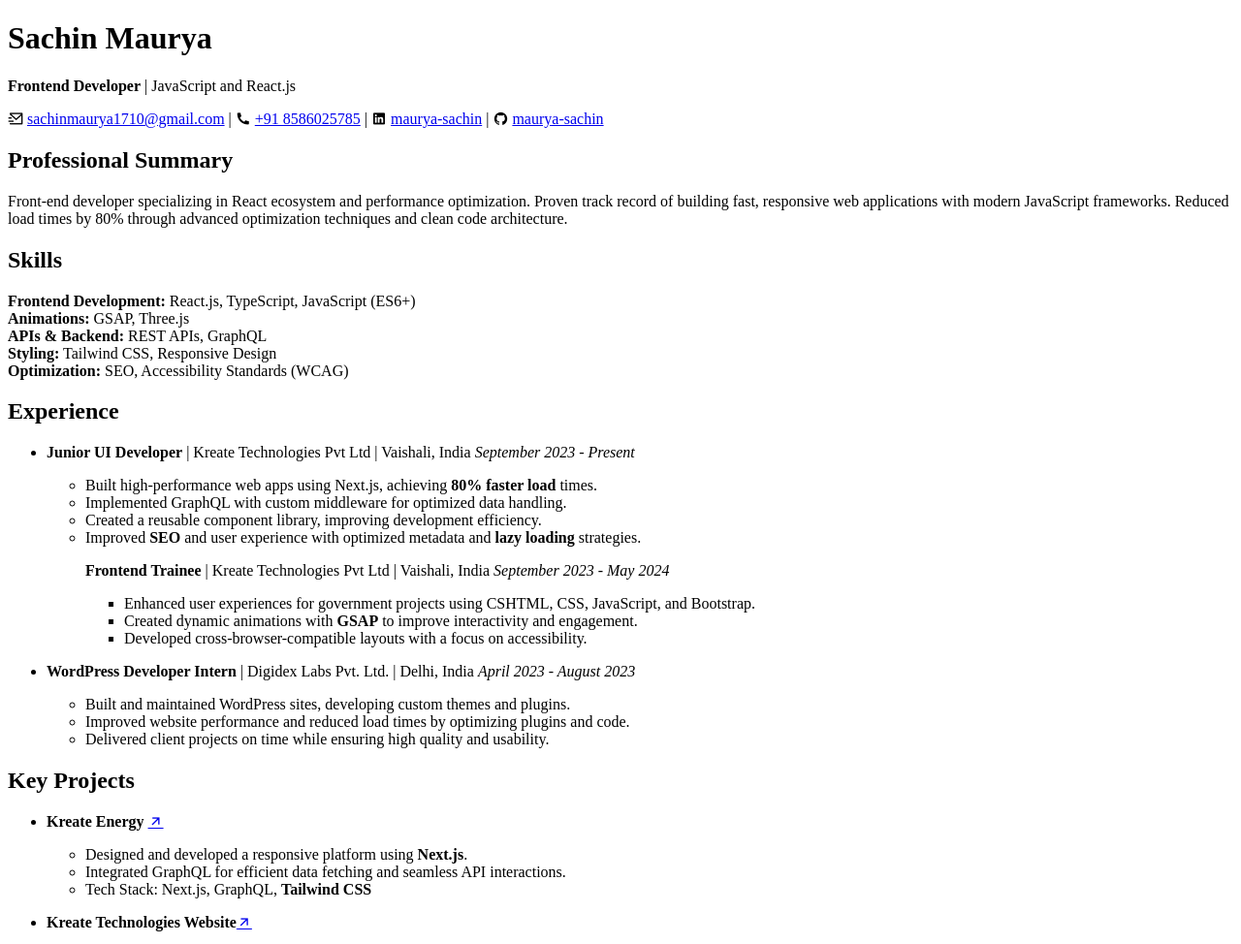
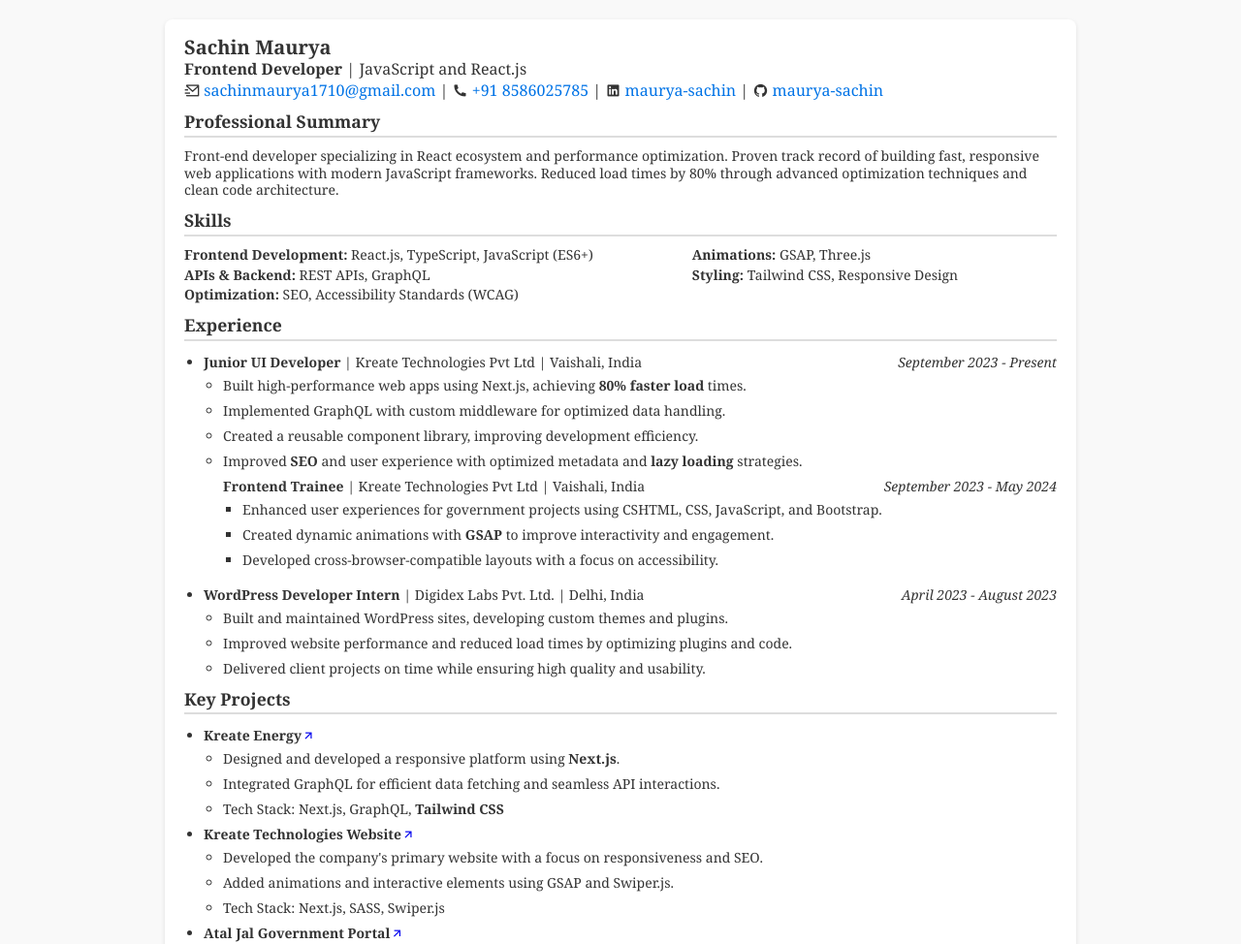
Before and after one commit to maurya-sachin/resume-2025, a plain HTML site: page index.html in a window 1280 px wide. Shown: the top 974 px of the page at 97% size. Drawn offline with nearby package versions, Linux system fonts and the light colour scheme.

Commit message:
add style for resume

```diff
--- a/index.html
+++ b/index.html
@@ -6,7 +6,104 @@
     <meta name="viewport" content="width=device-width, initial-scale=1.0" />
     <link href="https://cdn.jsdelivr.net/npm/remixicon@4.5.0/fonts/remixicon.css" rel="stylesheet" />
     <title>Sachin Maurya - Frontend Developer</title>
+    <style>
+        body {
+            font-family: Cambria, Cochin, Georgia, Times, "Times New Roman", serif;
+            margin: 0;
+            padding: 20px;
+            color: #333;
+            background-color: #f9f9f9;
+            font-size: 14px;
+            line-height: 1.1rem;
+        }
 
+        .container {
+            max-width: 900px;
+            margin: 0 auto;
+            background: #fff;
+            padding: 20px;
+            border-radius: 8px;
+            box-shadow: 0 2px 5px rgba(0, 0, 0, 0.1);
+        }
+
+        .header h1 {
+            margin: 0;
+            font-size: 1.25rem;
+        }
+
+        .header p {
+            margin: 5px 0;
+            font-size: 1rem;
+        }
+
+        .header a {
+            color: #0073e6;
+            text-decoration: none;
+        }
+
+        .header a:hover {
+            text-decoration: underline;
+        }
+
+        h2 {
+            border-bottom: 2px solid #ddd;
+            padding-bottom: 5px;
+            margin-bottom: 10px;
+            font-size: 1.1rem;
+        }
+
+        ul {
+            padding-left: 20px;
+            line-height: 1rem;
+        }
+
+        .body p {
+            margin: 0rem;
+            margin-bottom: 0.5rem;
+        }
+
+        .body p:not(.education) {
+            display: flex;
+            justify-content: space-between;
+        }
+
+        .skills {
+            display: grid;
+            grid-template-columns: auto auto;
+            row-gap: 3px;
+        }
+
+        .body .projects p {
+            justify-content: flex-start;
+        }
+
+        .body a {
+            text-decoration: none;
+        }
+
+        li {
+            margin-bottom: 10px;
+            line-height: 1rem;
+        }
+
+        .footer {
+            text-align: center;
+            font-size: 12px;
+            color: #777;
+            margin-top: 20px;
+        }
+
+        @media print {
+            body {
+                padding: 1rem;
+            }
+
+            .container {
+                box-shadow: none;
+                padding: 0;
+            }
+        }
+    </style>
 </head>
 
 <body>
```
